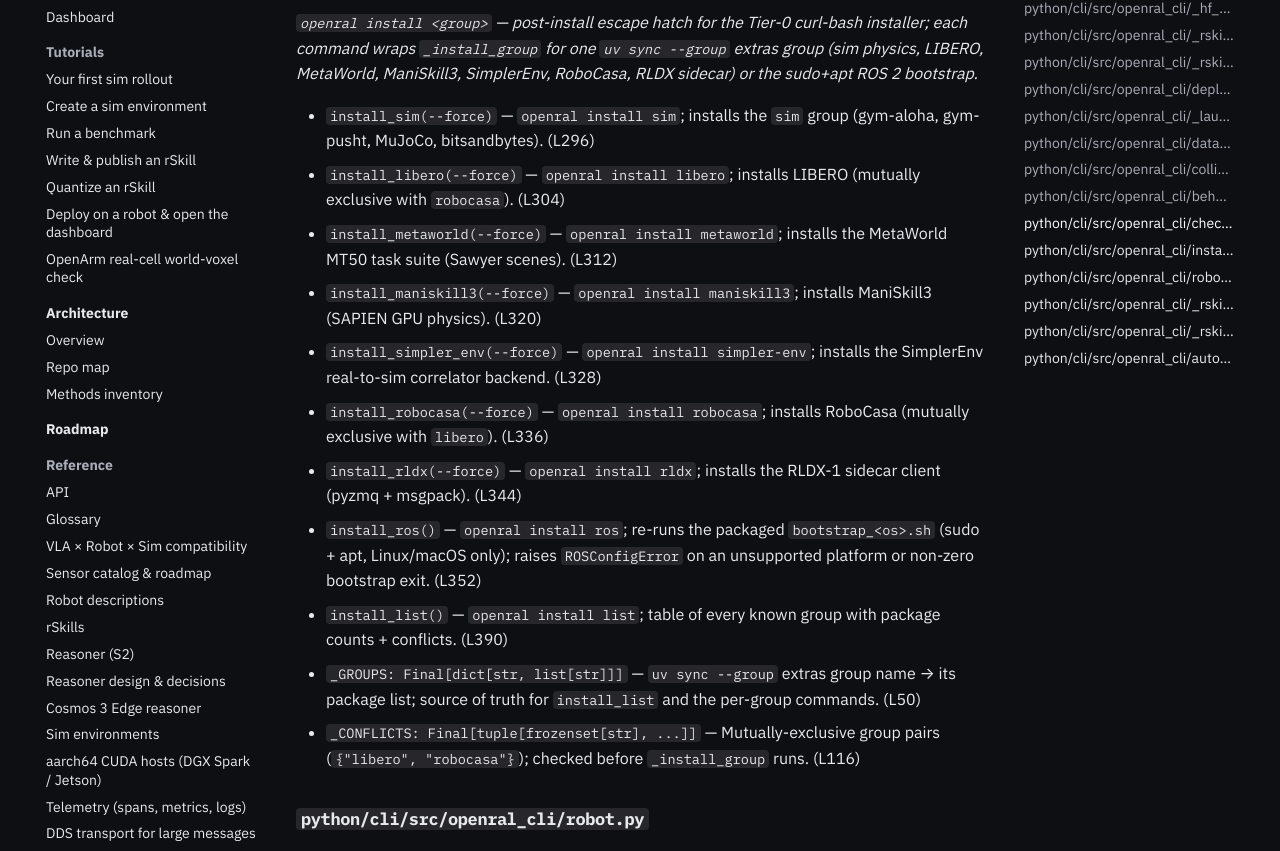
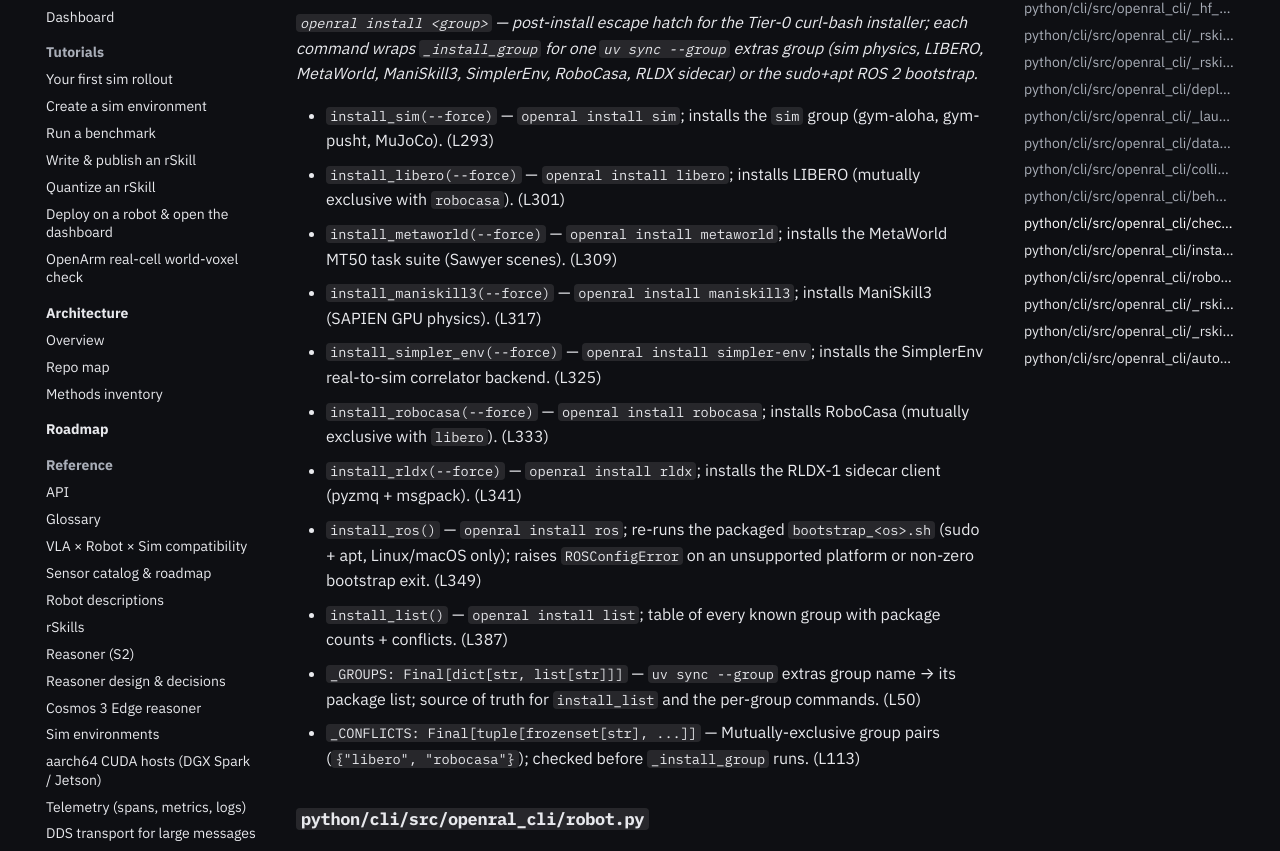
Before and after one commit to OpenRAL/openral, an MkDocs documentation site: the page built from docs/methods/08-cli.md, in a window 1280 px wide and 1400 px high, scrolled down 24492 px. Shown: the part 155-1006 px from the top of the window. Built offline with MkDocs 1.6.1 and Material for MkDocs 9.7.7, drawn with Linux system fonts in a browser that asks for light colours; comment, search, counter and statistics services are not loaded.

Commit message:
build(deps)!: bitsandbytes leaves open's dependency groups (ADR-0123 step 3)
Every sub-16-bit load now goes through OpenRAL Pro, whose openral-pro-quant
brings bitsandbytes. Drop it from the sim, libero, robocasa and gr00t groups
(and the CLI's mirrored table), and from the pi05 / molmoact2 / gr00t
required_imports, so fp16/bf16/fp32 adapters stay available in a venv without
it. The Qwen and LingBot NF4 builders, which run in sidecar venvs, take Pro's
--quantization-config like the sidecar servers.

Co-Authored-By: Claude Opus 5.5 <noreply@anthropic.com>
Claude-Session: https://claude.ai/code/session_01UBL88saV6j5XSmjtmJS5Mu
Signed-off-by: Adrian <adrianllopart@gmail.com>

```diff
--- a/docs/methods/08-cli.md
+++ b/docs/methods/08-cli.md
@@ -278,17 +278,17 @@ _`openral check`: static, host-independent validation of the declarative robot/s
 ### `python/cli/src/openral_cli/install.py`
 _`openral install <group>` — post-install escape hatch for the Tier-0 curl-bash installer; each command wraps `_install_group` for one `uv sync --group` extras group (sim physics, LIBERO, MetaWorld, ManiSkill3, SimplerEnv, RoboCasa, RLDX sidecar) or the sudo+apt ROS 2 bootstrap._
 
-- `install_sim(--force)` — `openral install sim`; installs the `sim` group (gym-aloha, gym-pusht, MuJoCo, bitsandbytes). (L296)
-- `install_libero(--force)` — `openral install libero`; installs LIBERO (mutually exclusive with `robocasa`). (L304)
-- `install_metaworld(--force)` — `openral install metaworld`; installs the MetaWorld MT50 task suite (Sawyer scenes). (L312)
-- `install_maniskill3(--force)` — `openral install maniskill3`; installs ManiSkill3 (SAPIEN GPU physics). (L320)
-- `install_simpler_env(--force)` — `openral install simpler-env`; installs the SimplerEnv real-to-sim correlator backend. (L328)
-- `install_robocasa(--force)` — `openral install robocasa`; installs RoboCasa (mutually exclusive with `libero`). (L336)
-- `install_rldx(--force)` — `openral install rldx`; installs the RLDX-1 sidecar client (pyzmq + msgpack). (L344)
-- `install_ros()` — `openral install ros`; re-runs the packaged `bootstrap_<os>.sh` (sudo + apt, Linux/macOS only); raises `ROSConfigError` on an unsupported platform or non-zero bootstrap exit. (L352)
-- `install_list()` — `openral install list`; table of every known group with package counts + conflicts. (L390)
+- `install_sim(--force)` — `openral install sim`; installs the `sim` group (gym-aloha, gym-pusht, MuJoCo). (L293)
+- `install_libero(--force)` — `openral install libero`; installs LIBERO (mutually exclusive with `robocasa`). (L301)
+- `install_metaworld(--force)` — `openral install metaworld`; installs the MetaWorld MT50 task suite (Sawyer scenes). (L309)
+- `install_maniskill3(--force)` — `openral install maniskill3`; installs ManiSkill3 (SAPIEN GPU physics). (L317)
+- `install_simpler_env(--force)` — `openral install simpler-env`; installs the SimplerEnv real-to-sim correlator backend. (L325)
+- `install_robocasa(--force)` — `openral install robocasa`; installs RoboCasa (mutually exclusive with `libero`). (L333)
+- `install_rldx(--force)` — `openral install rldx`; installs the RLDX-1 sidecar client (pyzmq + msgpack). (L341)
+- `install_ros()` — `openral install ros`; re-runs the packaged `bootstrap_<os>.sh` (sudo + apt, Linux/macOS only); raises `ROSConfigError` on an unsupported platform or non-zero bootstrap exit. (L349)
+- `install_list()` — `openral install list`; table of every known group with package counts + conflicts. (L387)
 - `_GROUPS: Final[dict[str, list[str]]]` — `uv sync --group` extras group name → its package list; source of truth for `install_list` and the per-group commands. (L50)
-- `_CONFLICTS: Final[tuple[frozenset[str], ...]]` — Mutually-exclusive group pairs (`{"libero", "robocasa"}`); checked before `_install_group` runs. (L116)
+- `_CONFLICTS: Final[tuple[frozenset[str], ...]]` — Mutually-exclusive group pairs (`{"libero", "robocasa"}`); checked before `_install_group` runs. (L113)
 
 ### `python/cli/src/openral_cli/robot.py`
 _`openral robot vendor-urdf <id>`: expand an upstream xacro to a flat, committed URDF so end users need no xacro tooling at runtime. Defers `robot_descriptions`/`xacrodoc`/`yourdfpy` inside the command so `openral --help` stays fast._
```
Also changed, not shown: docker/inference/README.md (+1 -1 lines), docs/methods/07-eval-sim.md (+12 -12 lines), docs/methods/10-tools.md (+2 -2 lines), docs/tutorials/rskill/quantize-an-rskill.md (+4 -1 lines), pyproject.toml (+2 -9 lines), rskills/qwen35-4b-nf4/README.md (+6 -3 lines), 9 other files.
